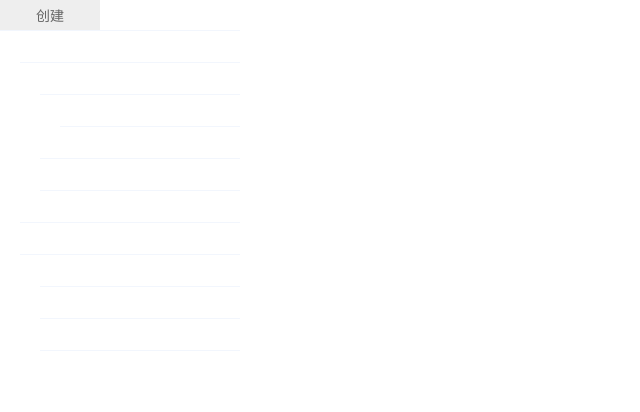
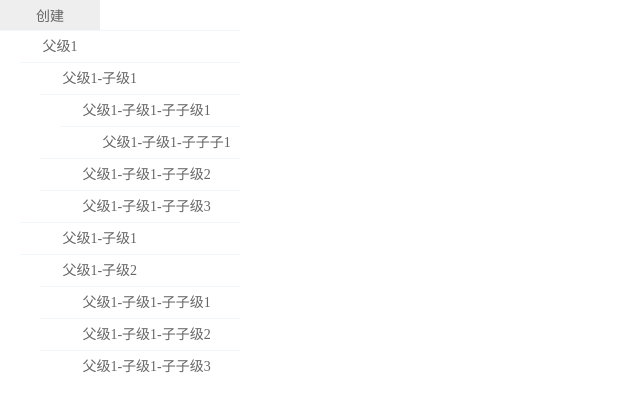
Before and after one commit to yangyuan02/react-FolderList, a React (Create React App) app: page / in a window 1280 px wide. Shown: the top 412 px of the page, without its empty margins (0-640 px from the left). Built offline with nearby package versions, Linux system fonts and the light colour scheme; a web font is replaced by a local one; what normalizr would draw is missing.

Commit message:
normalizr渲染完成

```diff
--- a/src/components/FolderList/index.js
+++ b/src/components/FolderList/index.js
@@ -41,16 +41,14 @@ class FolderList extends Component {
       display:this.state.visible?'none':'block'
     }
 
-    const { children } = this.props
-
-    console.log(children)
-
+    const { title,children } = this.props
+    console.log(this.props)
     return (
       <ul>
         <li>
           <div className="title" onClick={this.toggle.bind(this,this.props.list)} data-id={this.props.list.dataId}>
             <i className="iconfont">&#xe619;</i>
-            <span>{this.props.list.title}</span>
+            <span>{title}</span>
           </div>
           <div className="childnode" style={style}>
             {children.map(this.renderChild)}
```
